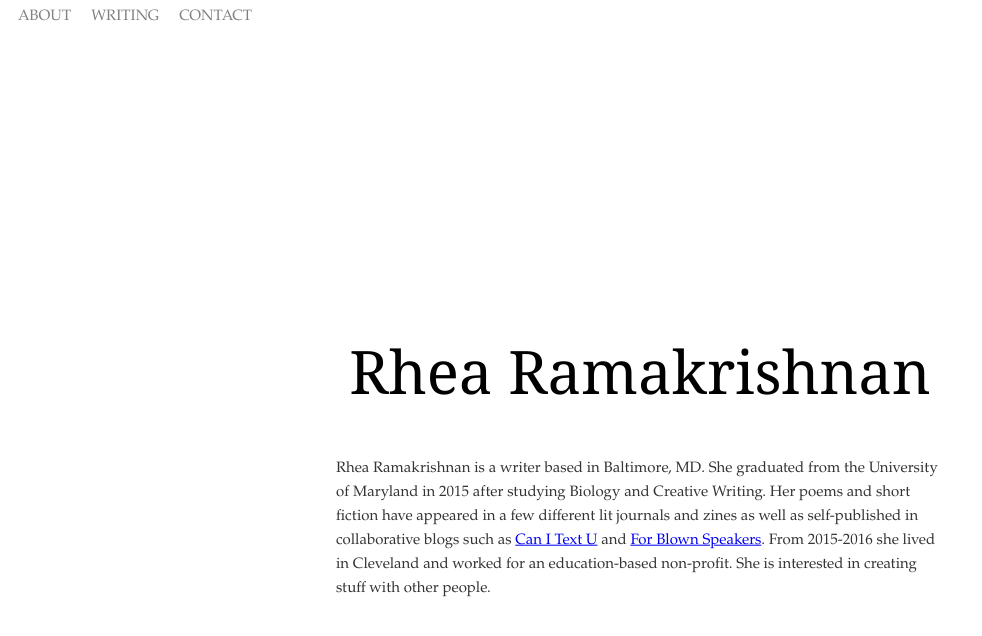
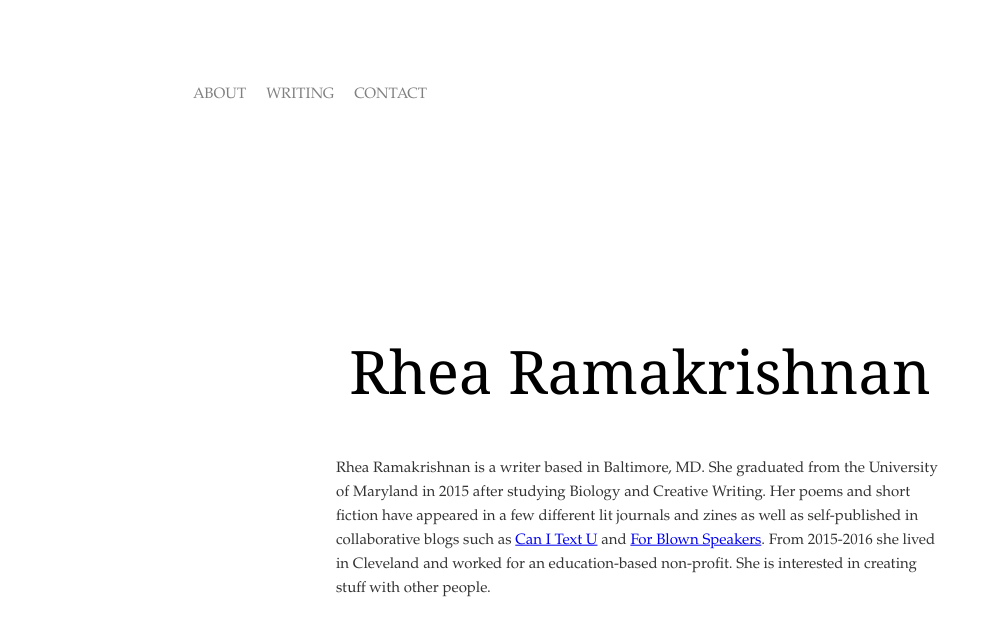
Before and after one commit to reram/reram.github.io, a Jekyll site: the page built from index.html, in a window 1280 px wide. Shown: the top 636 px of the page, without its empty margins (0-982 px from the left). Built offline with Jekyll 4.4.1, drawn with Linux system fonts in a browser that asks for light colours.

Commit message:
Update page.html

```diff
--- a/_layouts/page.html
+++ b/_layouts/page.html
@@ -35,10 +35,10 @@
     margin: 0;
     padding: 0;
     overflow: hidden;
-    position: fixed;
     top: 0;
     width: 100%;
-    text-align: center;
+    position: relative;
+    left: 175px;
     font: 400 15px/1.6 'Ledger', Garamond, Georgia, serif;
 }
 
```
